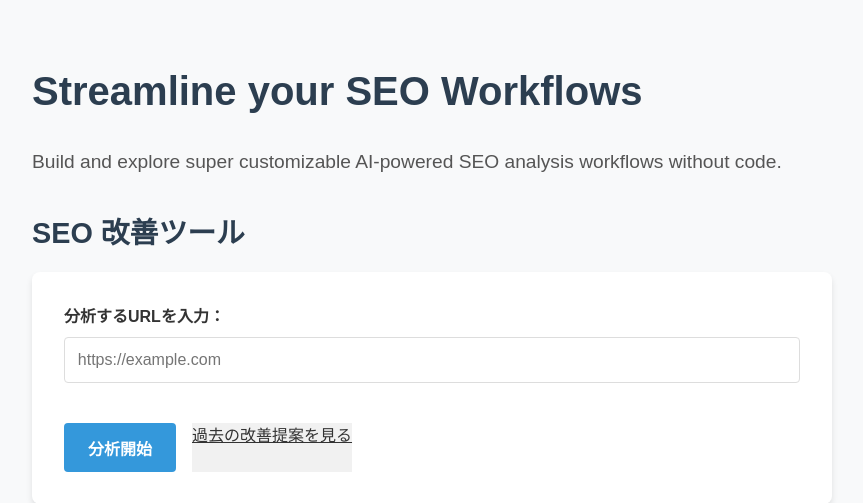
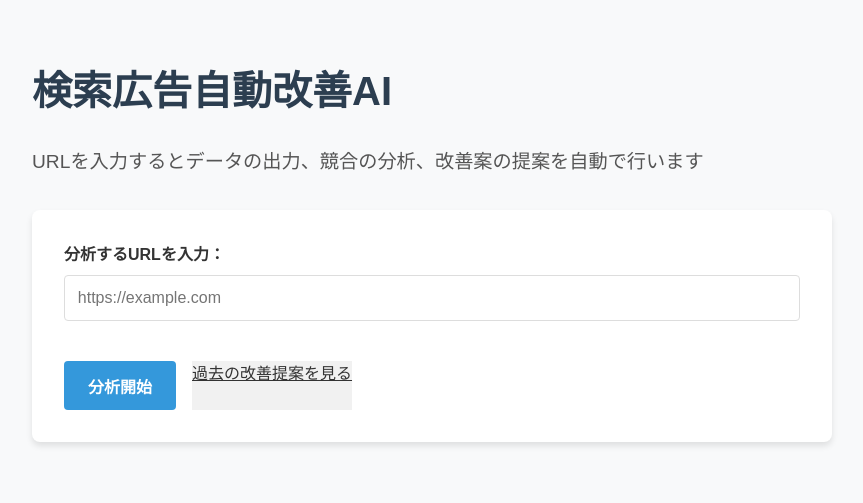
Before and after one commit to min151024/mrseoai, a Flask app: page / in a window 1280 px wide. Shown: the top 503 px of the page, without its empty margins (208-1071 px from the left). Run offline with Flask 3, Linux system fonts and the light colour scheme.

Commit message:
UI修正

```diff
--- a/templates/index.html
+++ b/templates/index.html
@@ -7,10 +7,10 @@
     <link rel="stylesheet" href="{{ url_for('static', filename='style.css') }}">
 </head>
 <body>
-    <h1>Streamline your SEO Workflows</h1>
-    <p class="tagline">Build and explore super customizable AI-powered SEO analysis workflows without code.</p>
 
-    <h2>SEO 改善ツール</h2>
+    <h1>検索広告自動改善AI</h1>
+    <p class="tagline">URLを入力するとデータの出力、競合の分析、改善案の提案を自動で行います</p>
+
     <form method="post" action="/">
         <label for="url">分析するURLを入力：</label>
         <input type="text" name="url" id="url" required placeholder="https://example.com">
```
